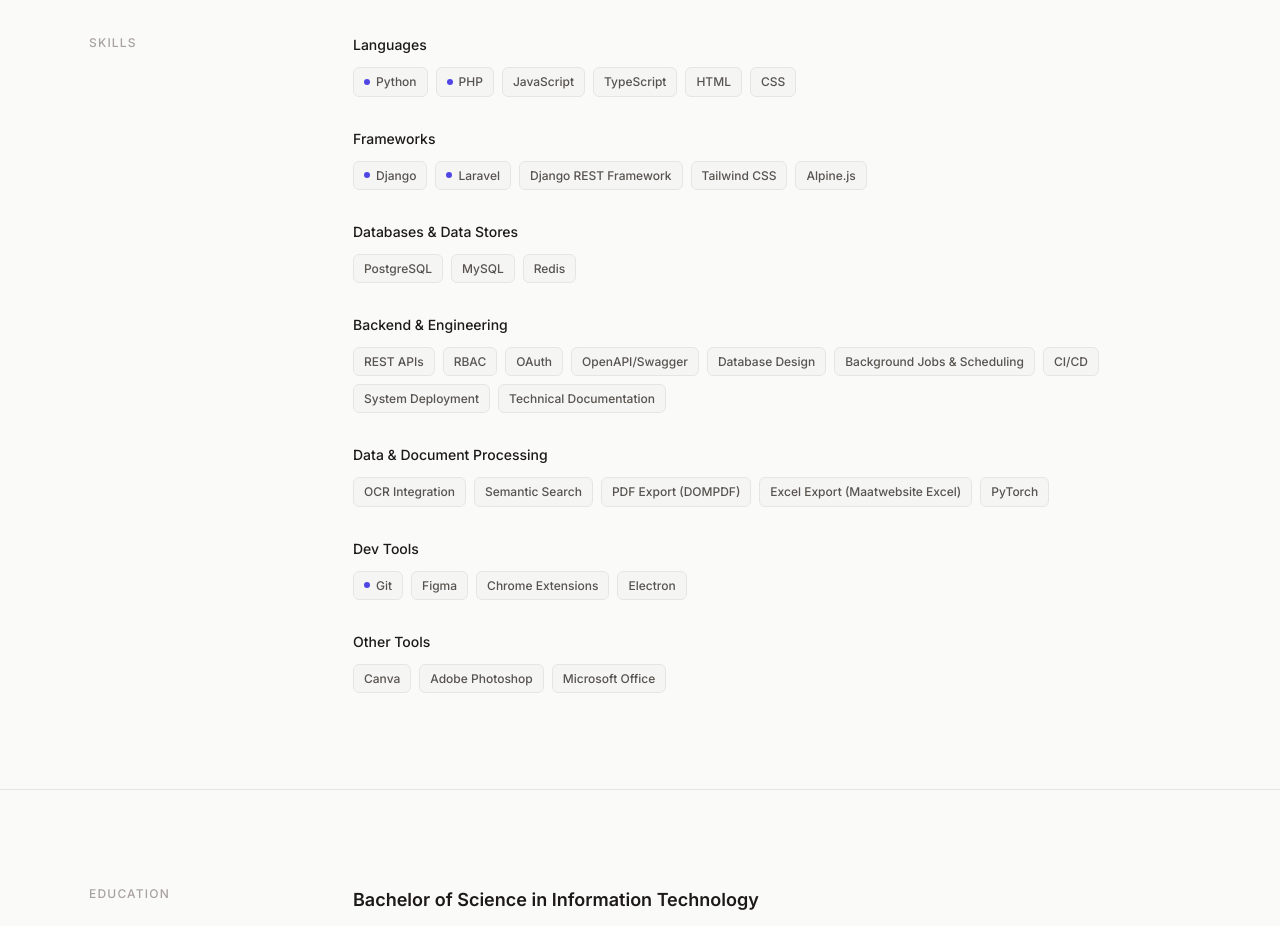
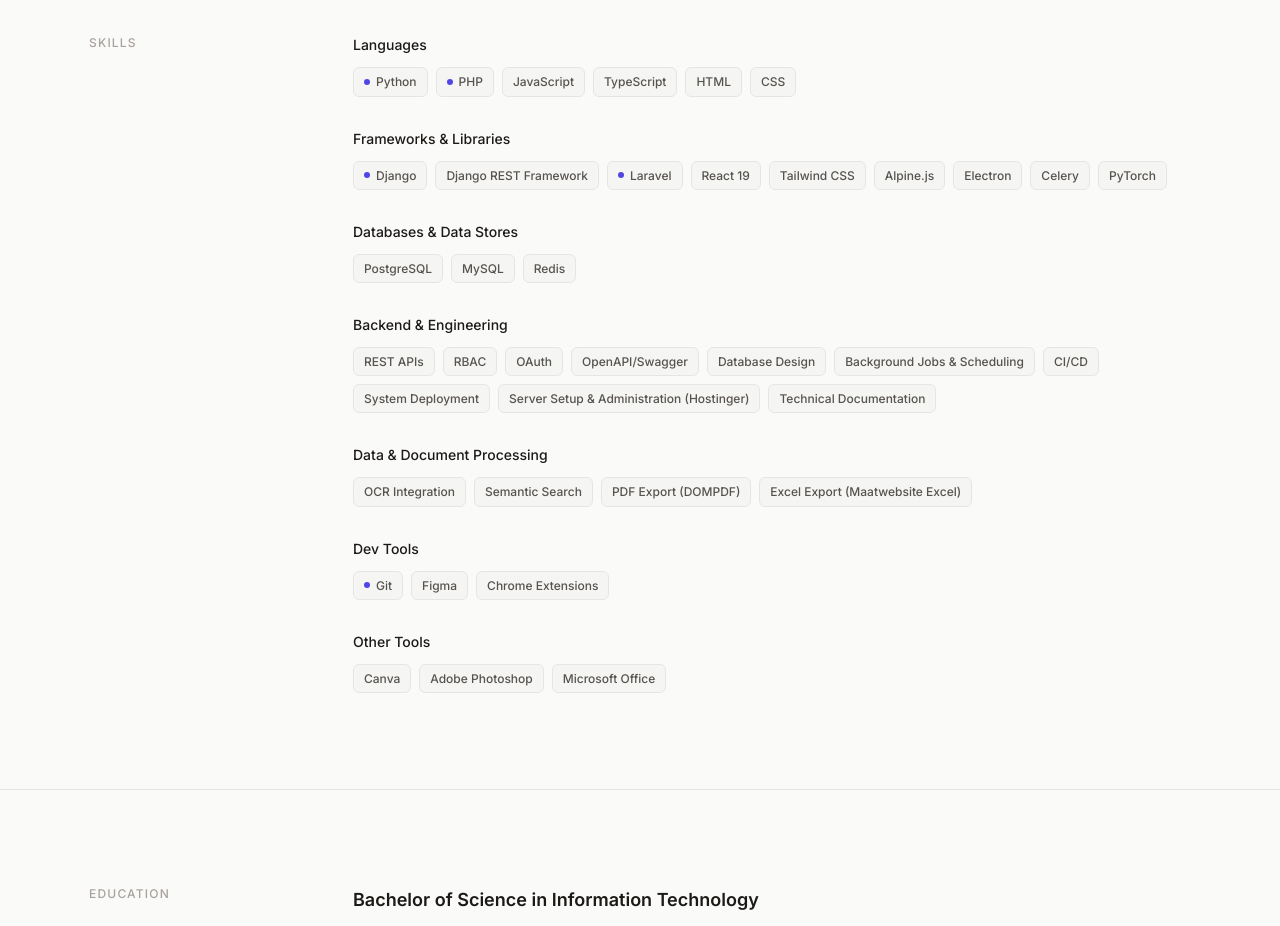
Before and after one commit to bmkhn/bmkhn.github.io, a React (Vite) app: page / in a window 1280 px wide. Shown: the part 5060-5986 px from the top of the page. Built offline with nearby package versions, Linux system fonts and the light colour scheme.

Commit message:
Skills update

```diff
--- a/src/data/skills.js
+++ b/src/data/skills.js
@@ -11,15 +11,17 @@
     ],
   },
   {
-    name: "Frameworks",
+    name: "Frameworks & Libraries",
     skills: [
       { name: "Django", featured: true },
+      { name: "Django REST Framework", featured: false },
       { name: "Laravel", featured: true },
-      { name: "Django REST Framework", featured: false },
+      { name: "React 19", featured: false },
       { name: "Tailwind CSS", featured: false },
       { name: "Alpine.js", featured: false },
-
-
+      { name: "Electron", featured: false },
+      { name: "Celery", featured: false },
+      { name: "PyTorch", featured: false },
     ],
   },
   {
@@ -41,6 +43,7 @@
       { name: "Background Jobs & Scheduling", featured: false },
       { name: "CI/CD", featured: false },
       { name: "System Deployment", featured: false },
+      { name: "Server Setup & Administration (Hostinger)", featured: false },
       { name: "Technical Documentation", featured: false },
     ],
   },
@@ -51,7 +54,6 @@
       { name: "Semantic Search", featured: false },
       { name: "PDF Export (DOMPDF)", featured: false },
       { name: "Excel Export (Maatwebsite Excel)", featured: false },
-      { name: "PyTorch", featured: false },
     ],
   },
   {
@@ -60,7 +62,6 @@
       { name: "Git", featured: true },
       { name: "Figma", featured: false },
       { name: "Chrome Extensions", featured: false },
-      { name: "Electron", featured: false },
     ],
   },
   {
@@ -69,6 +70,6 @@
       { name: "Canva", featured: false },
       { name: "Adobe Photoshop", featured: false },
       { name: "Microsoft Office", featured: false },
-    ]
-  }
+    ],
+  },
 ];
```
